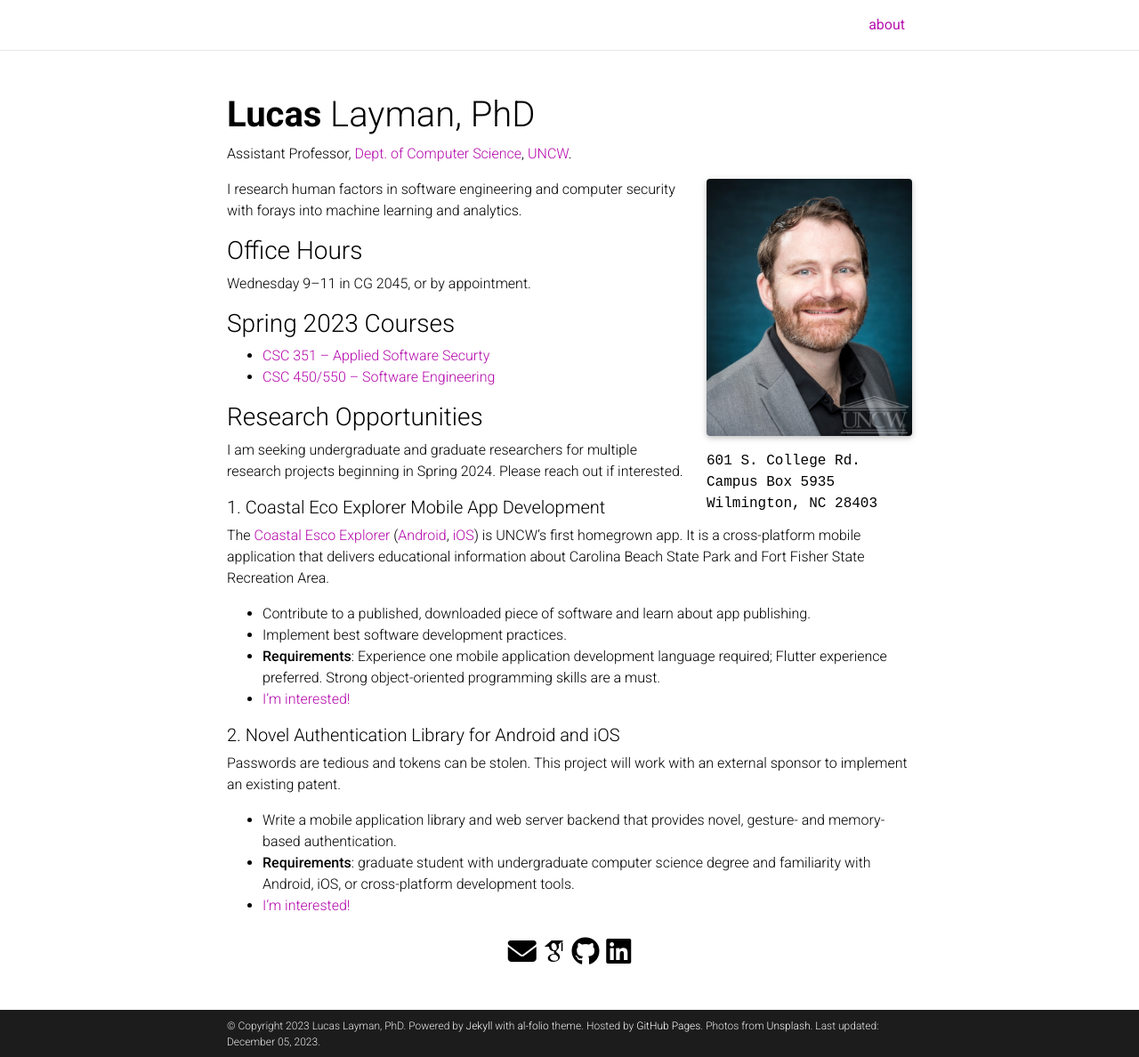
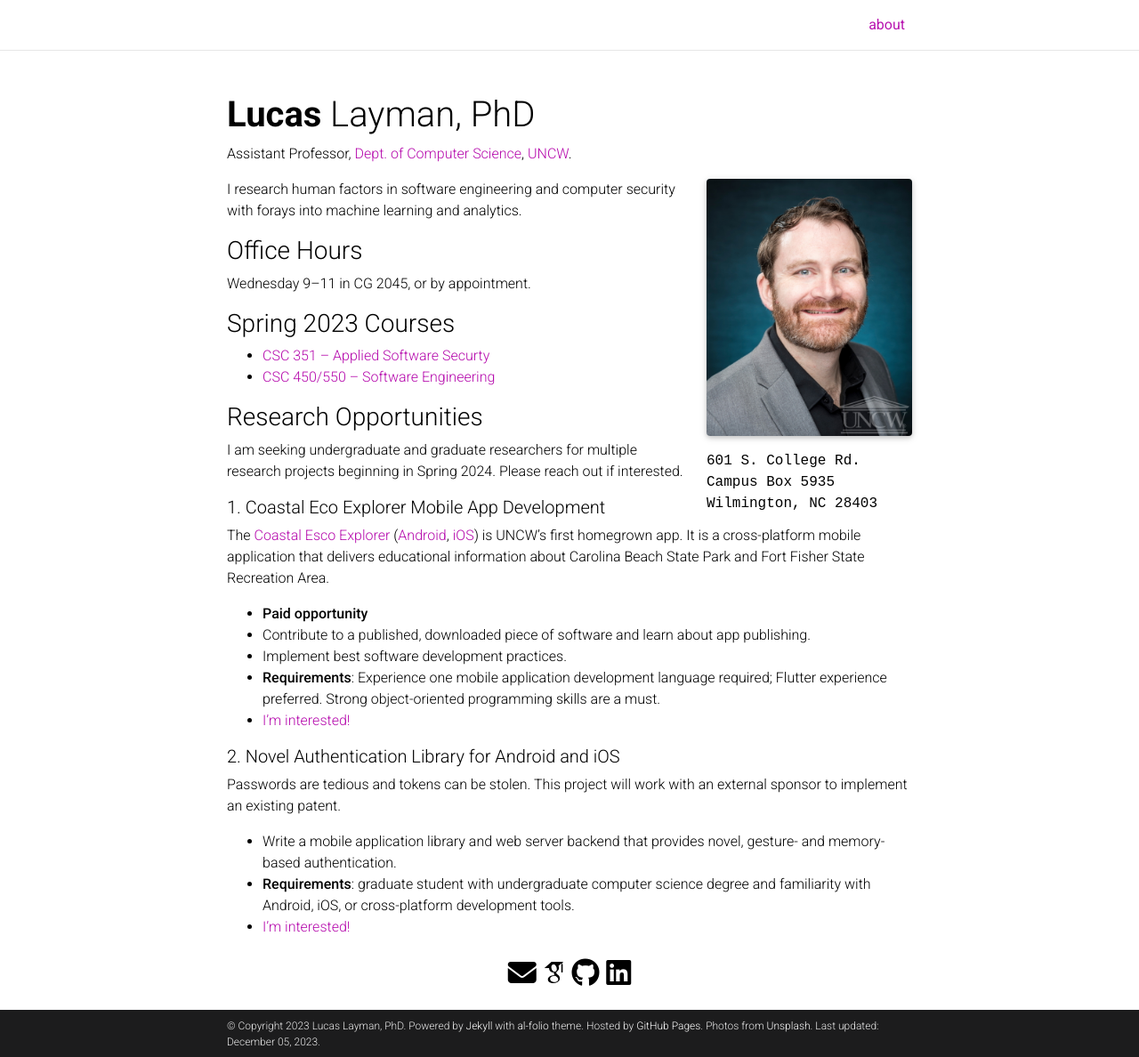
Before and after one commit to llayman/llayman.github.io, a Jekyll site: the page built from _pages/about.md, in a window 1280 px wide and 1188 px high. Shown: the whole window at 89% size. Built offline with Jekyll 4.4.1, drawn with Linux system fonts in a browser that asks for light colours; full-size pictures stand in for the smaller copies a plugin makes; some web fonts are replaced; comment, search, counter and statistics services are not loaded; a style sheet for code colours, icons or effects is not loaded.

Commit message:
added pay to Coastal Eco Explorer

```diff
--- a/_pages/about.md
+++ b/_pages/about.md
@@ -50,6 +50,7 @@
 
 ##### 1. Coastal Eco Explorer Mobile App Development
 The [Coastal Esco Explorer](https://uncw.edu/academics/colleges/wce/partnerships-centers/coastal-eco-explorer/) ([Android](https://play.google.com/store/apps/details?id=edu.uncwrf.coastalecoexplorer&hl=en_US&gl=US), [iOS](https://apps.apple.com/us/app/coastal-eco-explorer/id1500638322)) is UNCW's first homegrown app. It is a cross-platform mobile application that delivers educational information about Carolina Beach State Park and Fort Fisher State Recreation Area.
+- **Paid opportunity**
 - Contribute to a published, downloaded piece of software and learn about app publishing.
 - Implement best software development practices.
 - **Requirements**: Experience one mobile application development language required; Flutter experience preferred. Strong object-oriented programming skills are a must.
```
